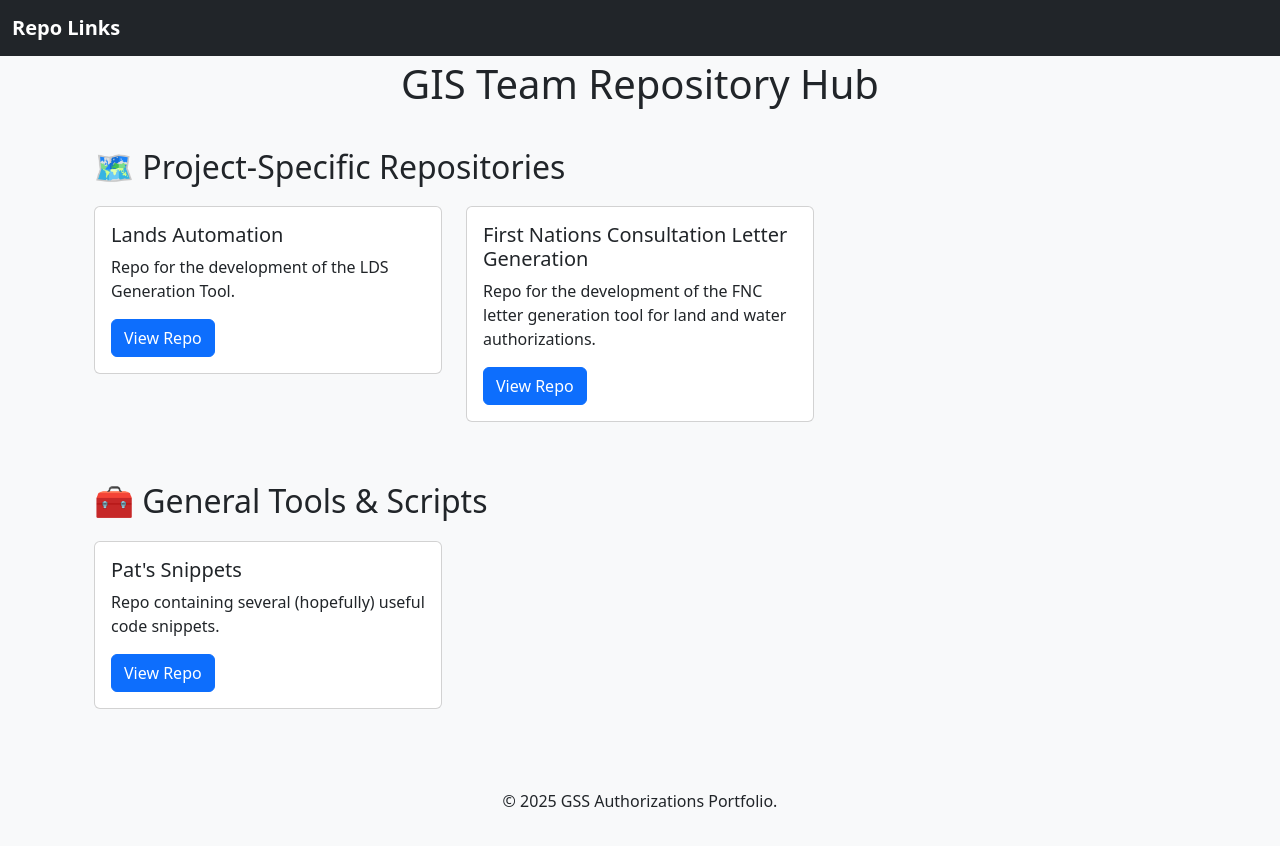
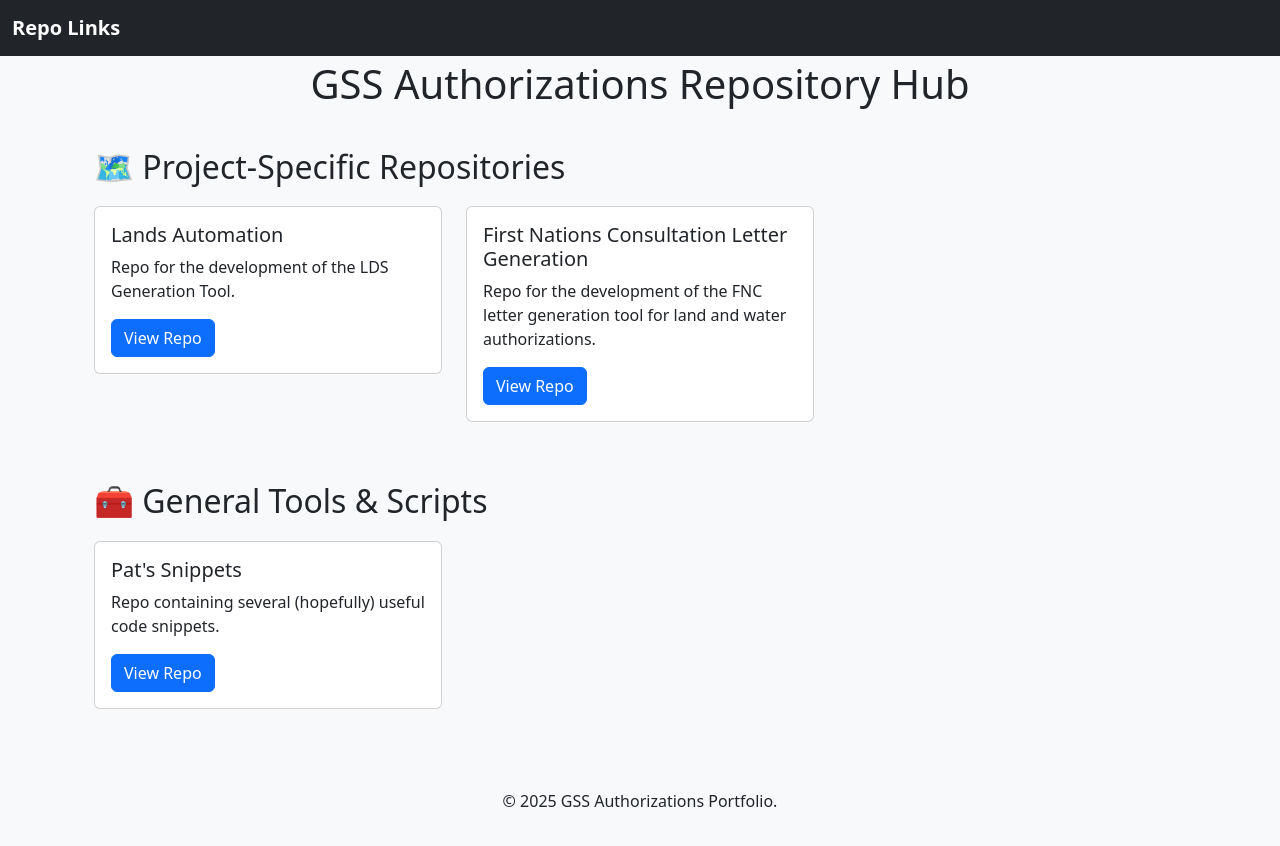
Before and after one commit to patjohns/pages_testing, a Jekyll site: the page built from index.html, in a window 1280 px wide. Shown: the top 846 px of the page. Built offline with Jekyll 4.4.1, drawn with Linux system fonts in a browser that asks for light colours.

Commit message:
Update index.html

```diff
--- a/index.html
+++ b/index.html
@@ -1,6 +1,6 @@
 ---
 layout: default
-title: GIS Team Hub
+title: GSS Authorizations
 ---
 <!DOCTYPE html>
 <html lang="en">
@@ -24,7 +24,7 @@ title: GIS Team Hub
 </head>
 <body>
 <div class="container">
-    <h1 class="text-center">GIS Team Repository Hub</h1>
+    <h1 class="text-center">GSS Authorizations Repository Hub</h1>
 
     <div class="section-title">
         <h2>🗺️ Project-Specific Repositories</h2>
```
